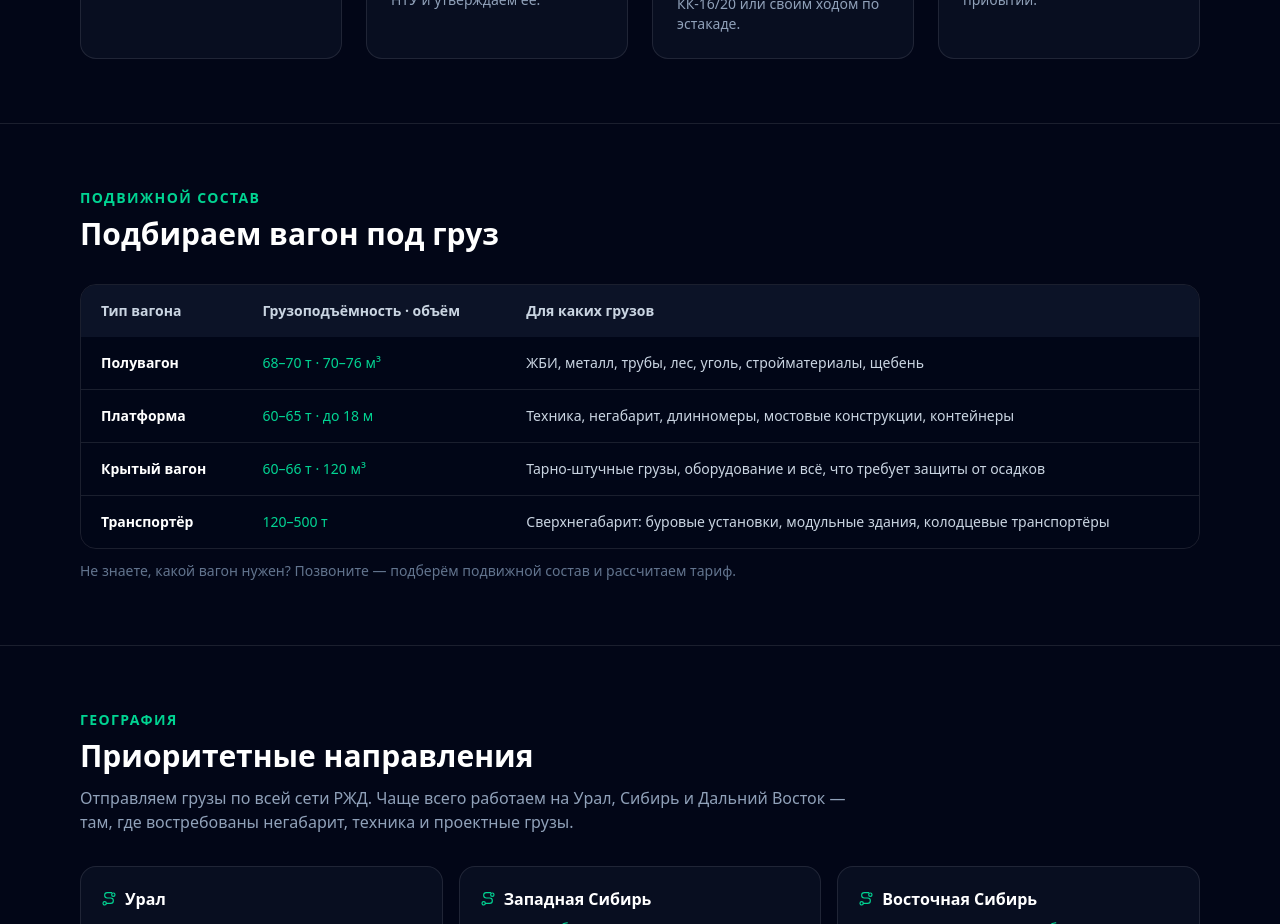
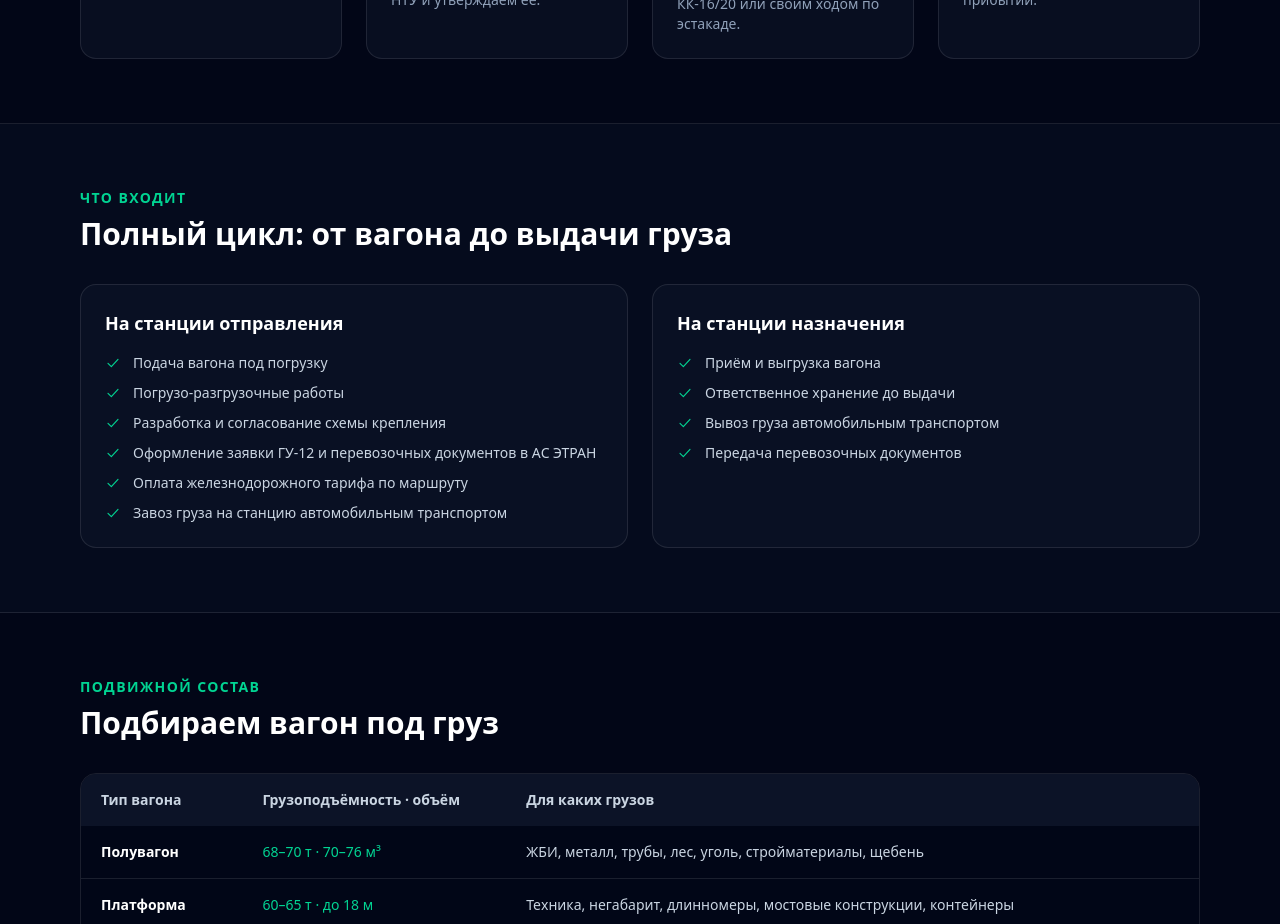
Before and after one commit to satrex-samara/satrex-samara.github.io, a Next.js app: page / in a window 1280 px wide. Shown: the part 3240-4164 px from the top of the page. Built offline with nearby package versions, Linux system fonts and the light colour scheme.

Commit message:
feat: add what-is-included checklist and ASETRAN facts

```diff
--- a/app/lib/satrex.ts
+++ b/app/lib/satrex.ts
@@ -9,6 +9,23 @@ export const contacts = {
 	director: 'Фёдор',
 	position: 'Директор',
 	hours: 'Пн–Пт: 09:00–16:00'
+};
+
+export const includedAt = {
+	from: [
+		'Подача вагона под погрузку',
+		'Погрузо-разгрузочные работы',
+		'Разработка и согласование схемы крепления',
+		'Оформление заявки ГУ-12 и перевозочных документов в АС ЭТРАН',
+		'Оплата железнодорожного тарифа по маршруту',
+		'Завоз груза на станцию автомобильным транспортом'
+	],
+	to: [
+		'Приём и выгрузка вагона',
+		'Ответственное хранение до выдачи',
+		'Вывоз груза автомобильным транспортом',
+		'Передача перевозочных документов'
+	]
 };
 
 export const priceList = [
@@ -415,7 +432,10 @@ export const services: Service[] = [
 			'Стыковка операций без простоев',
 			'Скидка на пакет услуг',
 			'Проекты с нуля — от заявки до выдачи груза',
-			'Оплата тарифа РЖД, справки о дислокации вагонов'
+			'Оплата тарифа РЖД, справки о дислокации вагонов',
+			'Оформление перевозочных документов в АС ЭТРАН',
+			'Мультимодальные схемы: ж/д + авто + водный транспорт',
+			'Разработка схемы крепления и подбор крепежа'
 		],
 		faq: [
 			{
--- a/app/page.tsx
+++ b/app/page.tsx
@@ -5,6 +5,7 @@ import {
   contacts,
   directions,
   homeFaq,
+  includedAt,
   services,
   site,
   stats,
@@ -367,6 +368,52 @@ export default function Home() {
         </div>
       </section>
 
+      {/* Included */}
+      <section className="border-b border-white/10 bg-slate-900/30">
+        <div className="mx-auto max-w-6xl px-4 py-16">
+          <p className="text-sm font-semibold uppercase tracking-widest text-emerald-400">
+            Что входит
+          </p>
+          <h2 className="mt-2 text-3xl font-bold text-white">
+            Полный цикл: от вагона до выдачи груза
+          </h2>
+          <div className="mt-8 grid gap-6 md:grid-cols-2">
+            <div className="rounded-2xl border border-white/10 bg-slate-900/50 p-6">
+              <h3 className="text-lg font-semibold text-white">
+                На станции отправления
+              </h3>
+              <ul className="mt-4 space-y-2.5">
+                {includedAt.from.map((item) => (
+                  <li key={item} className="flex gap-3 text-sm text-slate-300">
+                    <Icon
+                      name="check"
+                      className="mt-0.5 h-4 w-4 shrink-0 text-emerald-400"
+                    />
+                    {item}
+                  </li>
+                ))}
+              </ul>
+            </div>
+            <div className="rounded-2xl border border-white/10 bg-slate-900/50 p-6">
+              <h3 className="text-lg font-semibold text-white">
+                На станции назначения
+              </h3>
+              <ul className="mt-4 space-y-2.5">
+                {includedAt.to.map((item) => (
+                  <li key={item} className="flex gap-3 text-sm text-slate-300">
+                    <Icon
+                      name="check"
+                      className="mt-0.5 h-4 w-4 shrink-0 text-emerald-400"
+                    />
+                    {item}
+                  </li>
+                ))}
+              </ul>
+            </div>
+          </div>
+        </div>
+      </section>
+
       {/* Wagon types */}
       <section className="border-b border-white/10">
         <div className="mx-auto max-w-6xl px-4 py-16">
```
